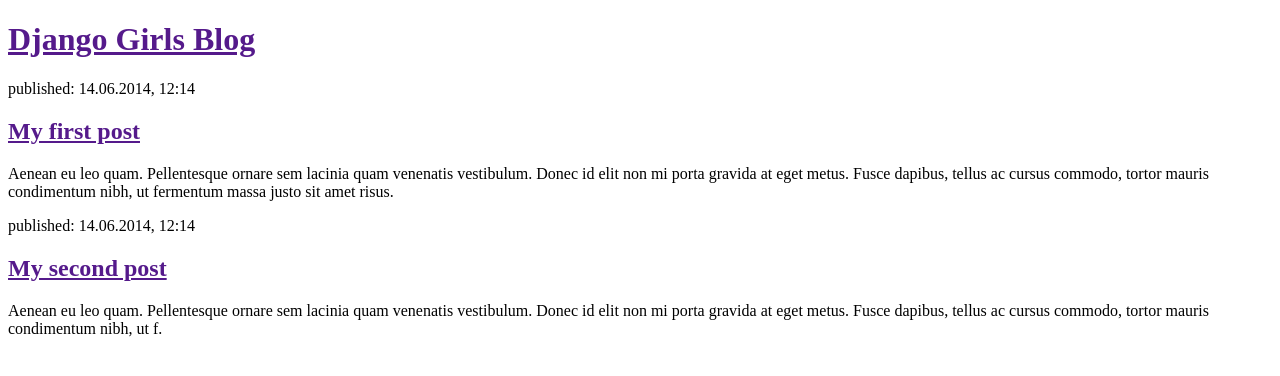
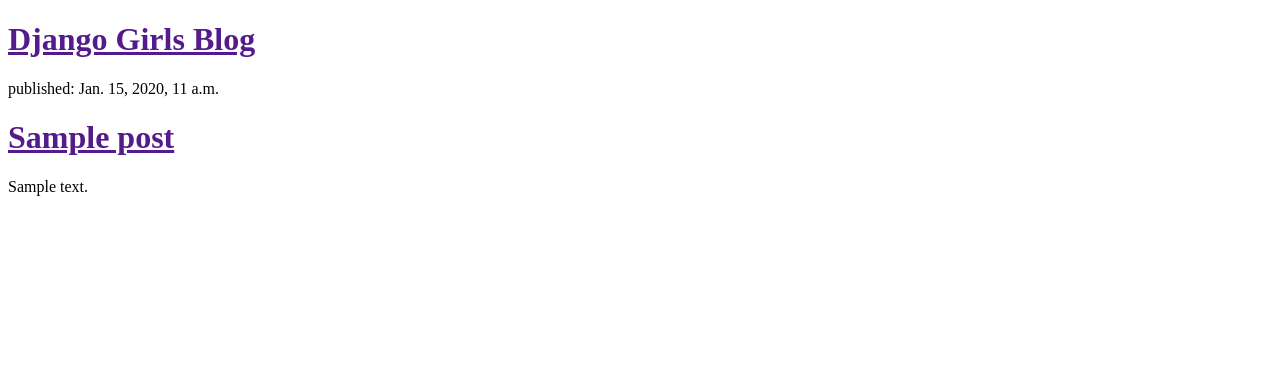
Before and after one commit to a-holopainen/babykoala, a Django app: template babykoala/templates/babykoala/post_list.html in a window 1280 px wide. Shown: the top 376 px of the page. Run offline with Django 3.2, Linux system fonts and the light colour scheme; the template is opened without the code that fills it: values that come from a table or form of the project are taken from there, others are empty; tables that the repository leaves empty hold one stand-in row (values such as "Sample post").

Commit message:
Modified templates to display posts from database.

```diff
--- a/babykoala/models.py
+++ b/babykoala/models.py
@@ -10,8 +10,8 @@
     created_date = models.DateTimeField(default=timezone.now)
     published_date = models.DateTimeField(blank=True, null=True)
 
-    def puhlish(self):
-        self.puhlished_date = timezone.now()
+    def publish(self):
+        self.published_date = timezone.now()
         self.save()
 
     def __str__(self):
--- a/babykoala/templates/babykoala/post_list.html
+++ b/babykoala/templates/babykoala/post_list.html
@@ -9,16 +9,13 @@
        <h1><a href="">Django Girls Blog</a></h1>
    </div>
 
-   <div>
-       <p>published: 14.06.2014, 12:14</p>
-       <h2><a href="">My first post</a></h2>
-       <p>Aenean eu leo quam. Pellentesque ornare sem lacinia quam venenatis vestibulum. Donec id elit non mi porta gravida at eget metus. Fusce dapibus, tellus ac cursus commodo, tortor mauris condimentum nibh, ut fermentum massa justo sit amet risus.</p>
-   </div>
+   {% for post in posts %}
+       <div>
+            <p>published: {{ post.published_date }}</p>
+           <h1><a href="">{{ post.title }}</a></h1>
+           <p>{{ post.text|linebreaksbr }}</p>
+       </div>
+   {% endfor %}
 
-   <div>
-       <p>published: 14.06.2014, 12:14</p>
-       <h2><a href="">My second post</a></h2>
-       <p>Aenean eu leo quam. Pellentesque ornare sem lacinia quam venenatis vestibulum. Donec id elit non mi porta gravida at eget metus. Fusce dapibus, tellus ac cursus commodo, tortor mauris condimentum nibh, ut f.</p>
-   </div>
 </body>
 </html>
--- a/babykoala/views.py
+++ b/babykoala/views.py
@@ -1,5 +1,8 @@
 
 from django.shortcuts import render
+from django.utils import timezone
+from .models import Post
 
 def post_list(request):
-    return render(request, 'babykoala/post_list.html', {})
+    posts = Post.objects.filter(published_date__lte=timezone.now()).order_by('published_date')
+    return render(request, 'babykoala/post_list.html', {'posts': posts})
```
